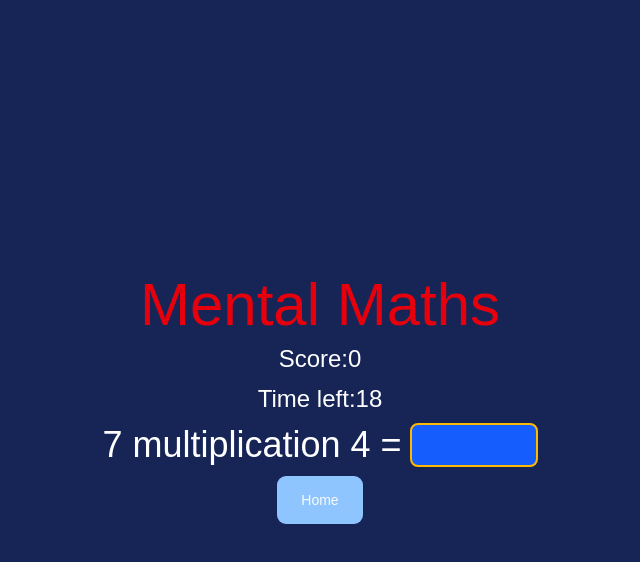
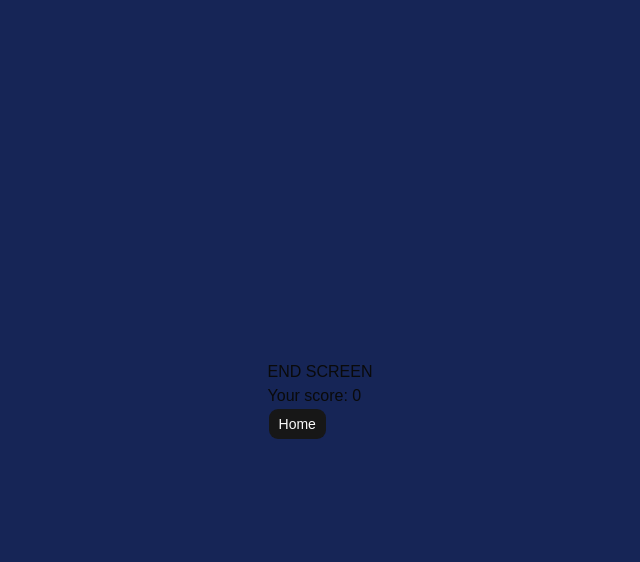
Before and after one commit to alexp990/mental-math-web, a React (Vite) app: page / in a window 1280 px wide. Both pictures are taken after a click on the button "Start Game". Shown: the top 562 px of the page, without its empty margins (320-960 px from the left). Built offline with nearby package versions, Linux system fonts and the light colour scheme.

Commit message:
edited score screen home button

```diff
--- a/src/GameScreen.jsx
+++ b/src/GameScreen.jsx
@@ -10,7 +10,7 @@ export function GameScreen({ onGoHome, selectedModes, ranges, onGameOver }) {
       const [answer, setAnswer] = useState("");
       const [flash,setFlash] = useState(null);
       const [score,setScore] = useState(0);
-      const [time,setTime] = useState(20);
+      const [time,setTime] = useState(2);
       const [elapsed,setElapsed] = useState(0);
       const [started,setStarted] = useState(false);
 
--- a/src/ScoreScreen.jsx
+++ b/src/ScoreScreen.jsx
@@ -1,12 +1,11 @@
+import { Button } from './components/ui/button';
 export function ScoreScreen({ score, onGoHome }) {
   return (
     <div>
-      <h1>END SCREEN</h1>
+      <h1 className="">END SCREEN</h1>
       <p>Your score: {score}</p>
 
-      <button onClick={onGoHome}>
-        Home
-      </button>
+        <Button onClick={onGoHome}>Home</Button>
     </div>
   );
 }
```
